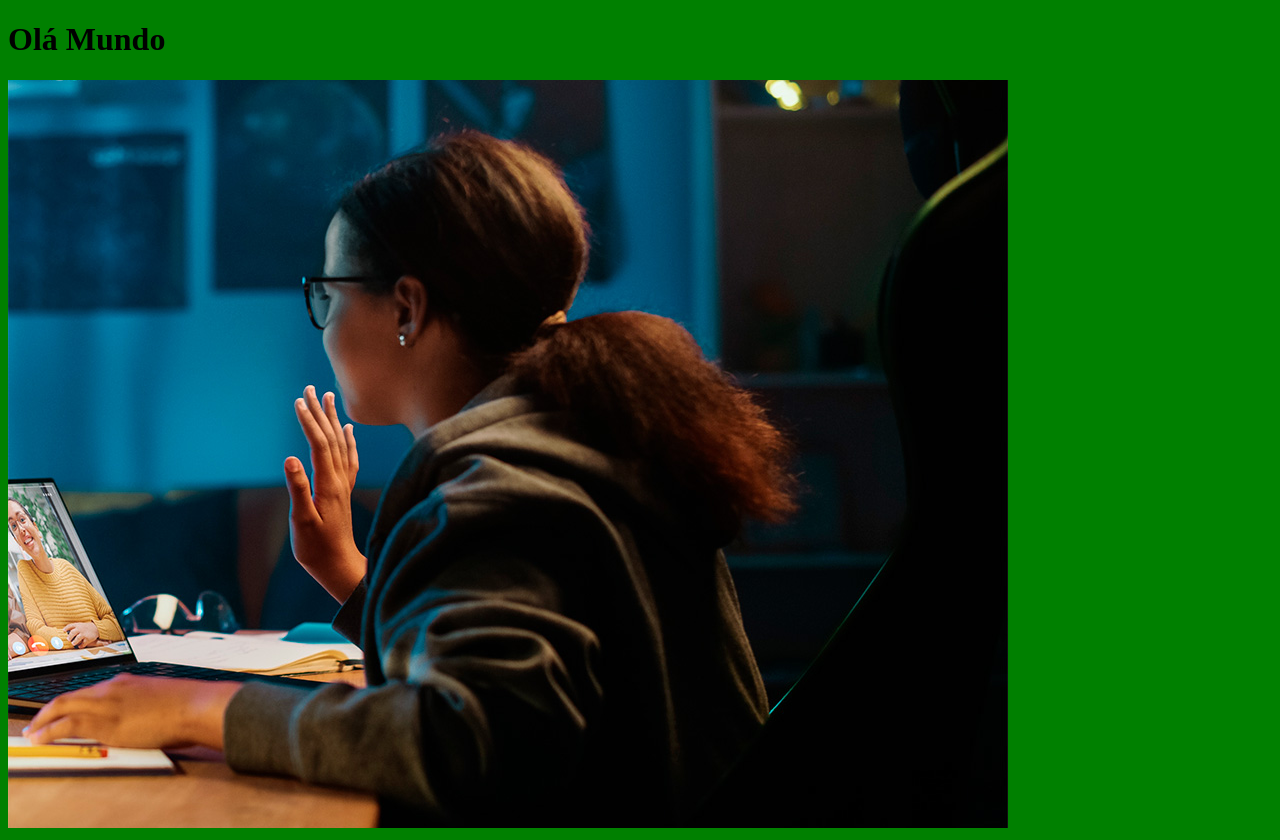
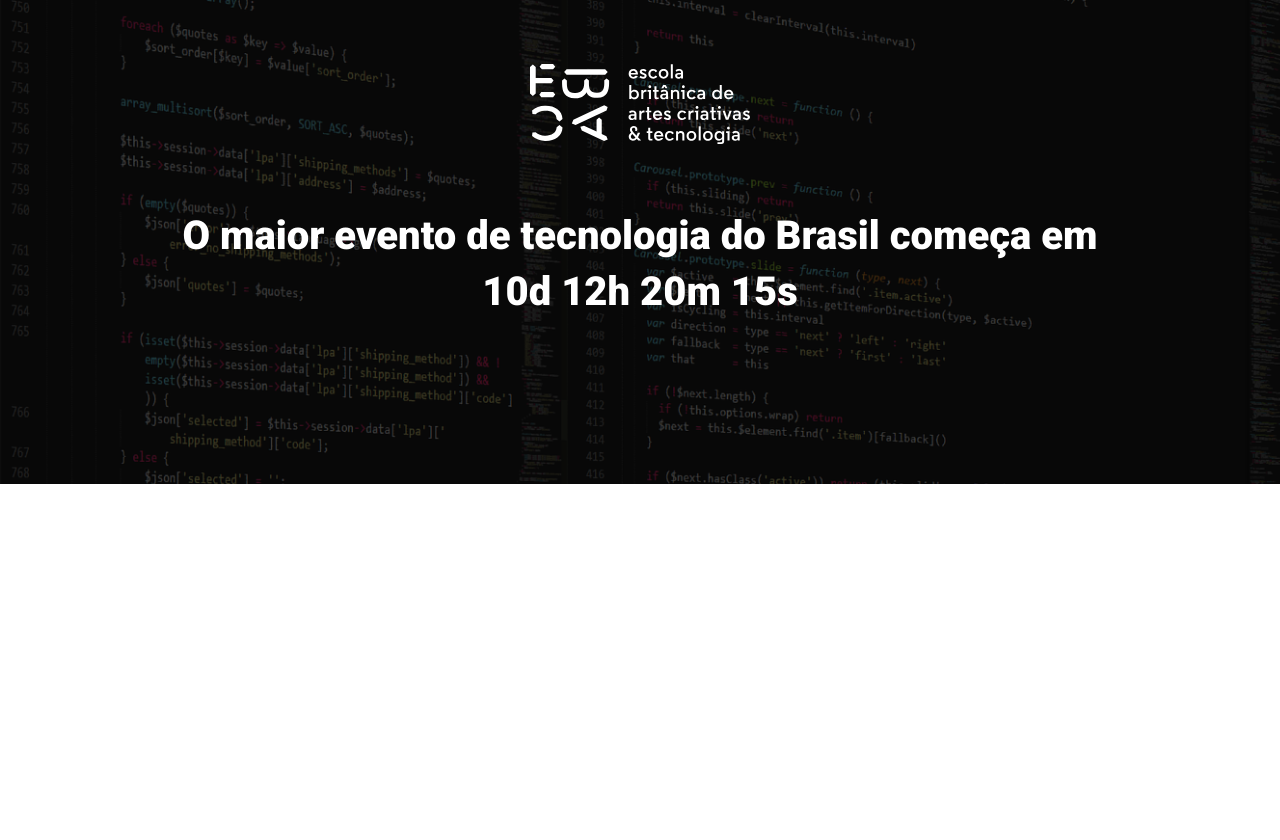
Before and after one commit to FerRufato/ebac_tech_talks, a website built with Parcel: page src/index.html in a window 1280 px wide. After the commit the page ends 800 px from the top, so only its background shows below. Built offline with nearby package versions, Linux system fonts and the light colour scheme.

Commit message:
criando o hero

```diff
--- a/src/index.html
+++ b/src/index.html
@@ -1,16 +1,26 @@
 <!DOCTYPE html>
-<html lang="en">
+<html lang="pt-br">
 <head>
     <meta charset="UTF-8">
     <meta name="viewport" content="width=device-width, initial-scale=1.0">
-    <title>Document</title>
-    <link rel="stylesheet" href="styles/main.scss">
-    <script src="scripts/main.js"></script>
+    <title>Ebac Tech Talks</title>
+    <link rel="preconnect" href="https://fonts.googleapis.com">
+    <link rel="preconnect" href="https://fonts.gstatic.com" crossorigin>
+    <link href="https://fonts.googleapis.com/css2?family=Roboto:ital,wght@0,100;0,700;0,900;1,400&display=swap" rel="stylesheet">
+    <link rel="stylesheet" href="./styles/main.scss">
+
 </head>
 <body>
-    <h1>
-        Olá Mundo
-    </h1>
-    <img src="./images/backend.png" alt="">
+    <header class="hero">
+        <div class="container">
+            <img class="hero__logo" src="./images/ebac_logo.svg" alt="EBAC">
+            <p class="hero__text">
+                O maior evento de tecnologia do Brasil começa em 10d 12h 20m 15s
+            </P>
+        </div>
+    </header>
+
+
+    <script src="scripts/main.js"></script>
 </body>
 </html>
--- /dev/null
+++ b/src/styles/_hero.scss
@@ -0,0 +1,58 @@
+.hero {
+    padding-top: 64px;
+    padding-bottom: 100px;
+    background-image: url(../images/fundo.png);
+    background-repeat: no-repeat;
+    background-size: cover;
+    position: relative;
+
+    .container {
+        position: relative
+    }
+
+
+    &::before {
+        position: absolute;
+        top: 0;
+        left: 0;
+        width: 100%;
+        height: 100%;
+        background-color: #000;
+        content: '';
+        opacity: .7;
+
+
+    }
+
+     &__text {
+        margin-top: 64px;
+        margin-bottom: 64px;
+        font-size: 40px;
+        line-height: 56px;
+        font-weight: 800;
+        text-align: center;
+
+
+    }
+
+    &__logo {
+        margin: 0 auto;
+        height: 80px;
+        display: block;
+
+    }
+
+    @media (max-width: 640px) {
+        padding: 40px 0;
+        &__logo {
+            height: 40px
+        }
+
+        &__text {
+            font-size: 22px;
+            line-height: 24px;
+            margin: 24px 0;
+        }
+    }
+
+}
--- a/src/styles/main.scss
+++ b/src/styles/main.scss
@@ -1,3 +1,24 @@
-body  {
-    background-color: green;
+@use 'hero';
+
+*{
+    margin: 0;
+    padding: 0;
+    box-sizing: border-box;
+    font-family: Roboto, sans-serif;
+    color: #fff;
+
 }
+
+.container {
+    max-width: 960px;
+    width: 100%;
+    margin: 0 auto;
+
+    @media (max-width: 640px){
+        max-width: 80%;
+    }
+
+    @media (max-width: 1024px) {
+        max-width: 90%;
+    }
+}
```
